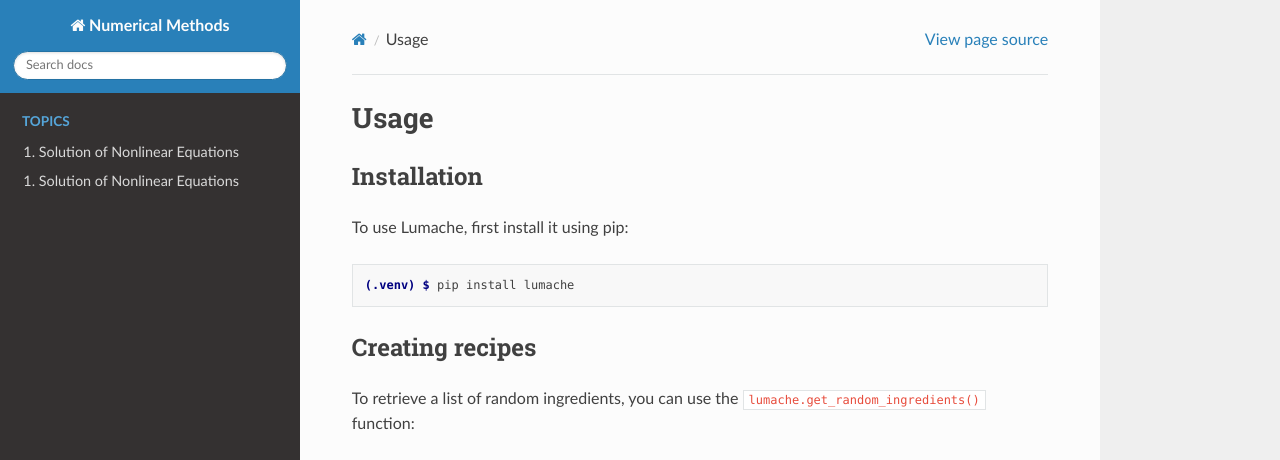
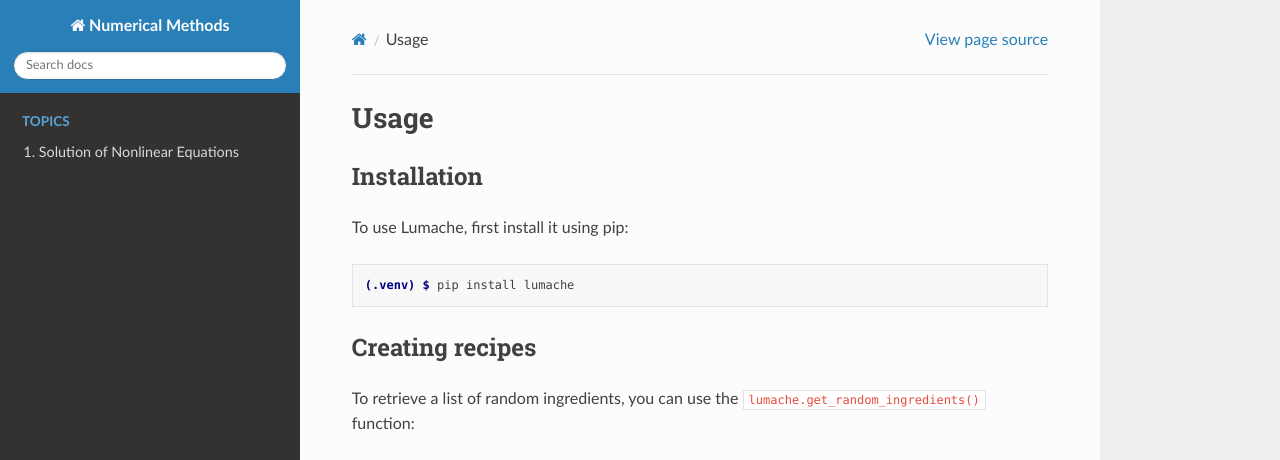
Before and after one commit to auliakhalqillah/akbook, a Sphinx documentation site: the page built from docs/source/usage.rst, in a window 1280 px wide and 1036 px high. Shown: the top 460 px of the window. Built offline with Sphinx 7.4.7 and the Read the Docs theme 3.1.0, drawn with Linux system fonts in a browser that asks for light colours; pages that are not in the unit, such as notebooks, are missing from menus; grey boxes are pictures that could not be loaded.

Commit message:
Update index.rst

```diff
--- a/docs/source/index.rst
+++ b/docs/source/index.rst
@@ -10,7 +10,3 @@ Numerical methods are mathematical approaches that have been widely used in scie
   :maxdepth: 2
 
   Solution of Nonlinear Equations
-
-  :caption: Test
-
-  Solution of Nonlinear Equations
```
